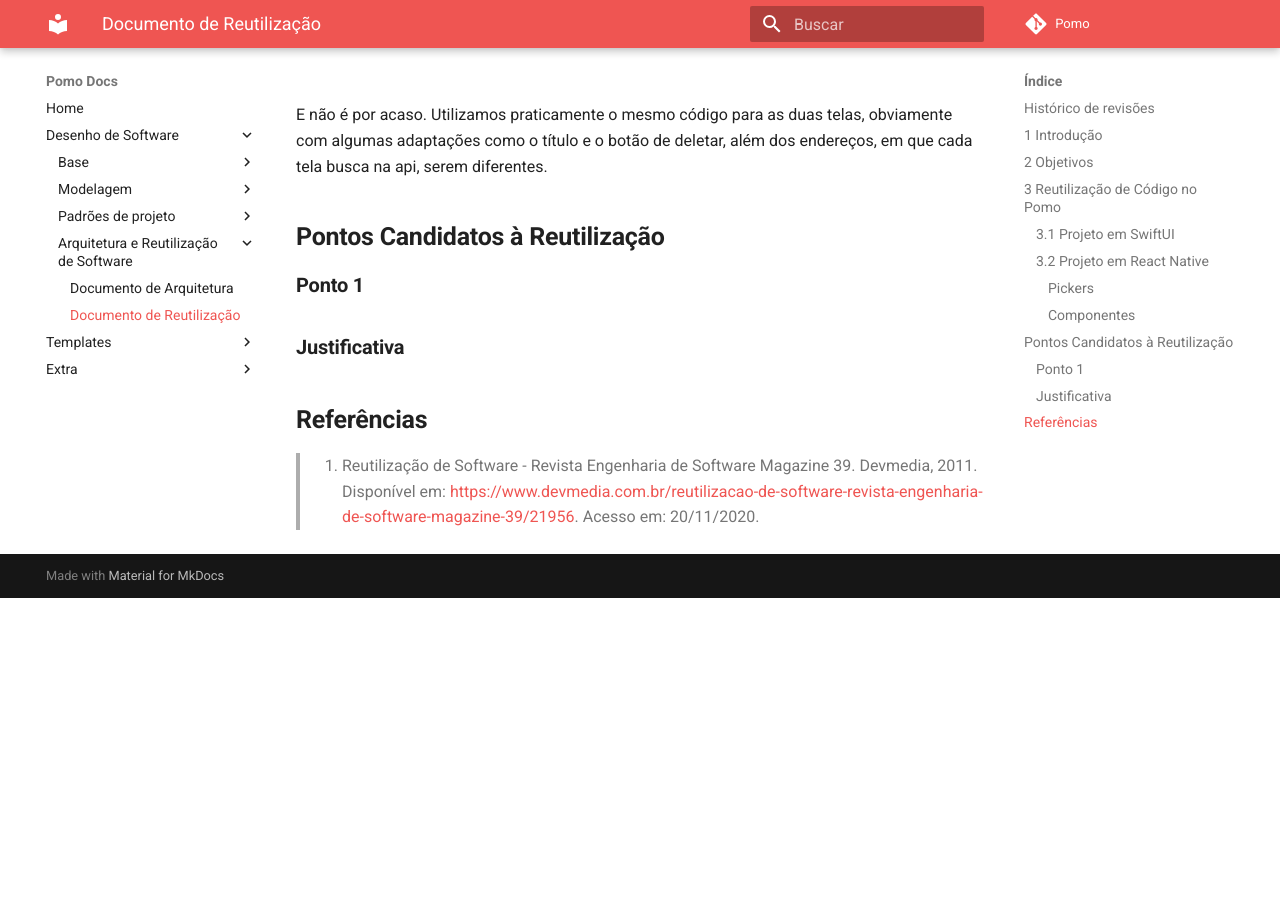
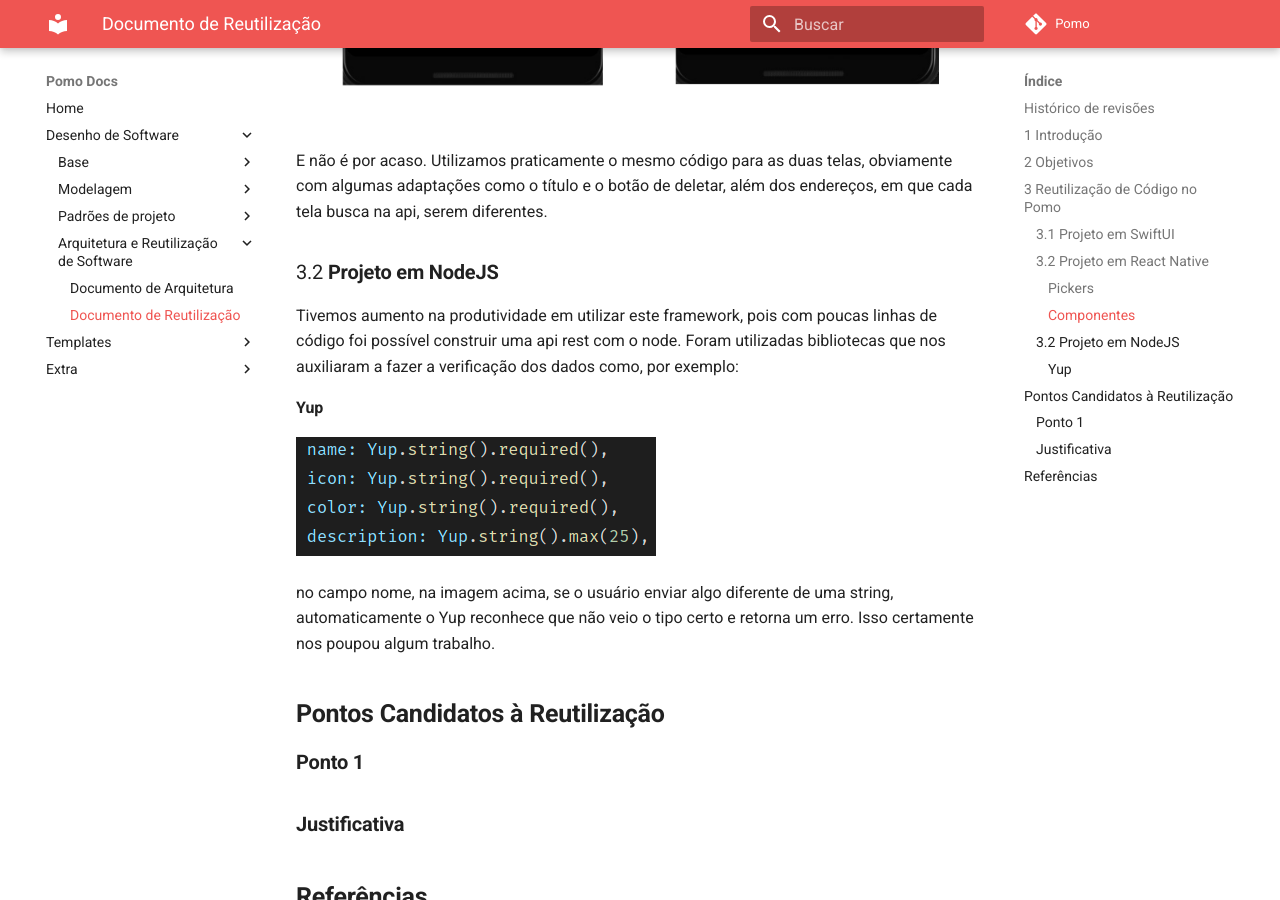
Before and after one commit to UnBArqDsw/2020.1_G6_Pomo, an MkDocs documentation site: the page built from docs/arquitetura-e-reutilizacao/reutilizacao.md, in a window 1280 px wide and 900 px high, scrolled down 5398 px. Built offline with MkDocs 1.6.1 and Material for MkDocs 9.7.7, drawn with Linux system fonts in a browser that asks for light colours; comment, search, counter and statistics services are not loaded; before the commit the page ends 5996 px from its top, so only the background shows below that; some of the changed text lies outside the part shown.

Commit message:
[DOC] reutilizacao no node

```diff
--- a/docs/arquitetura-e-reutilizacao/reutilizacao.md
+++ b/docs/arquitetura-e-reutilizacao/reutilizacao.md
@@ -7,7 +7,8 @@
 | 16/11/2020 |  1.0   |                 Criação do documento (Template)                  |   [Arthur Rodrigues](https://github.com/arthurarp)   |
 | 20/11/2020 |  1.1   |           Adicionando tópico de introdução e objetivos           |   [Arthur Rodrigues](https://github.com/arthurarp)   |
 | 20/11/2020 |  1.2   |               Adicionando reutilização no SwiftUI                | [João Gabriel Antunes](https://github.com/flyerjohn) |
-| 20/11/2020 |  1.2   | Adicionando reutilização no React Native (Pickers e Componentes) |   [Arthur Rodrigues](https://github.com/arthurarp)   |
+| 20/11/2020 |  1.3   | Adicionando reutilização no React Native (Pickers e Componentes) |   [Arthur Rodrigues](https://github.com/arthurarp)   |
+| 20/11/2020 |  1.4   |             Adicionando reutilização no Node ( Yup)              |   [Arthur Rodrigues](https://github.com/arthurarp)   |
 
 ## 1 **Introdução**
 
@@ -46,6 +47,16 @@ Ao rodar a aplicação é possível perceber que as páginas de criar tarefa e e
 
 E não é por acaso. Utilizamos praticamente o mesmo código para as duas telas, obviamente com algumas adaptações como o título e o botão de deletar, além dos endereços, em que cada tela busca na api, serem diferentes.
 
+### 3.2 **Projeto em NodeJS**
+
+Tivemos aumento na produtividade em utilizar este framework, pois com poucas linhas de código foi possível construir uma api rest com o node. Foram utilizadas bibliotecas que nos auxiliaram a fazer a verificação dos dados como, por exemplo:
+
+#### Yup
+
+![create](../img/reutilizacao/yup.png)
+
+no campo nome, na imagem acima, se o usuário enviar algo diferente de uma string, automaticamente o Yup reconhece que não veio o tipo certo e retorna um erro. Isso certamente nos poupou algum trabalho.
+
 ## **Pontos Candidatos à Reutilização**
 
 ### **Ponto 1**
```
Also changed, not shown: docs/img/reutilizacao/yup.png (added).
